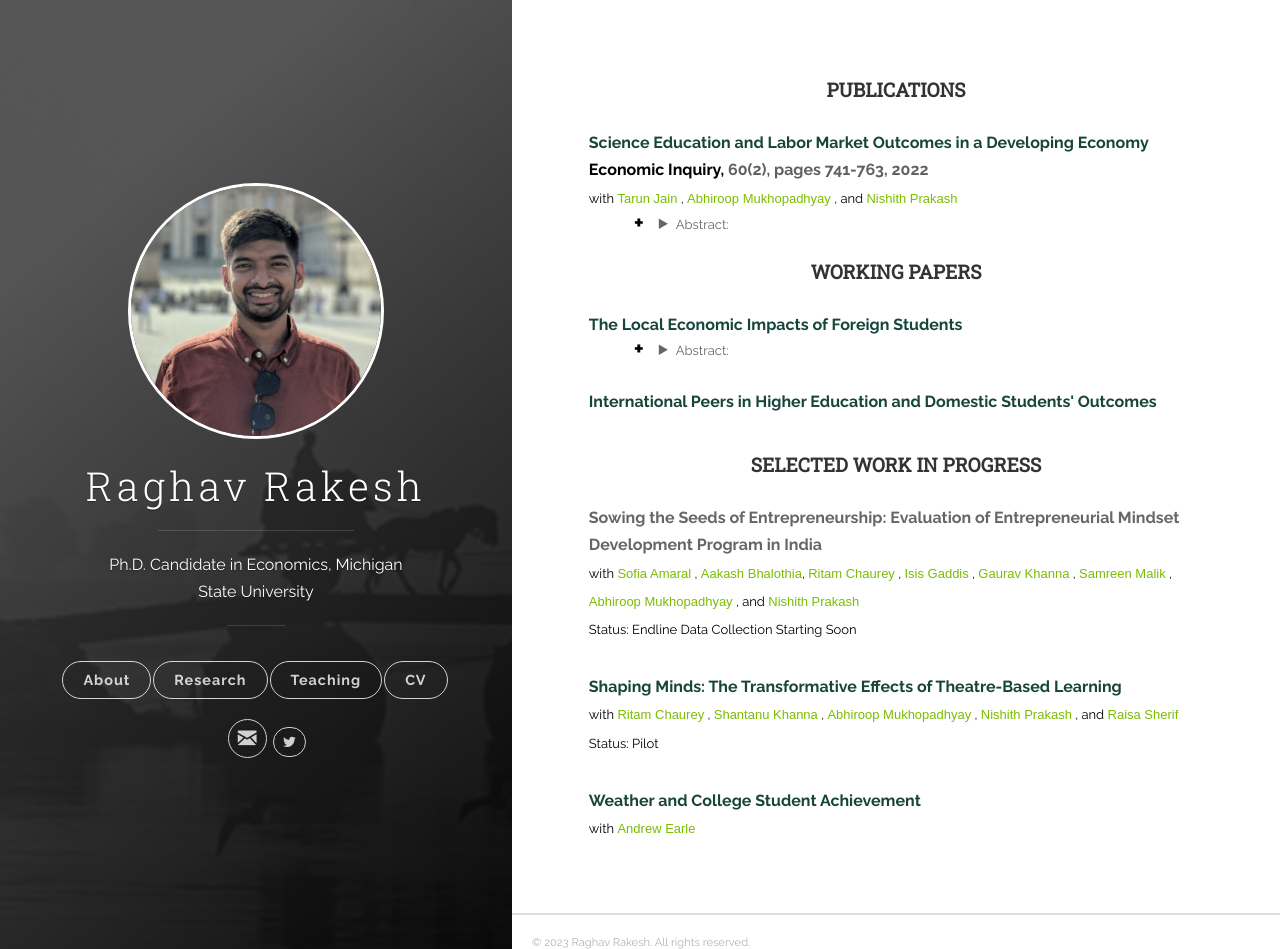
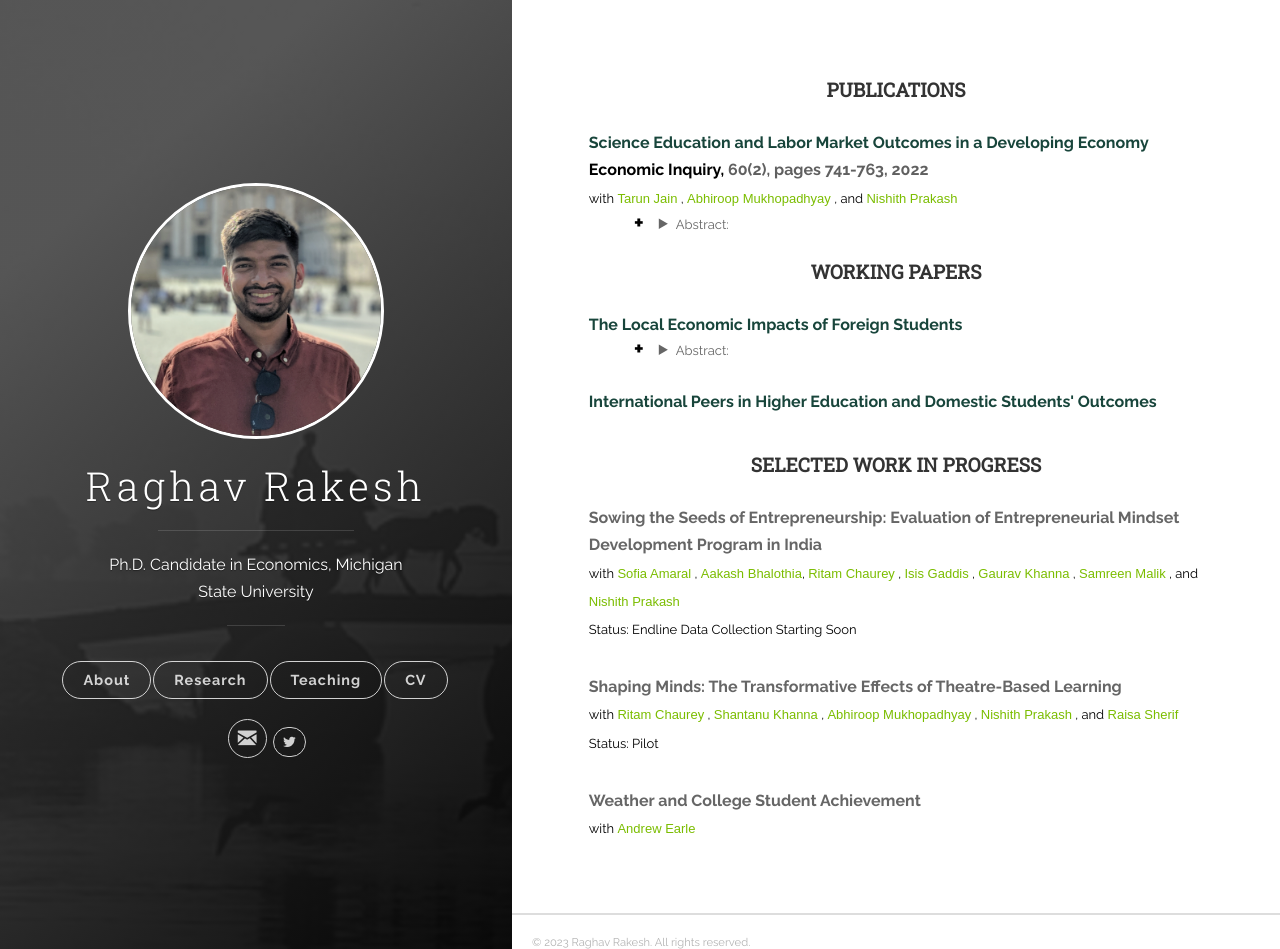
Before and after one commit to raghavrakesh/raghavrakesh.github.io, a Jekyll site: the page built from _posts/2018-06-13-research.markdown, in a window 1280 px wide and 949 px high. Built offline with Jekyll 4.4.1, drawn with Linux system fonts in a browser that asks for light colours.

Commit message:
Update 2018-06-13-research.markdown

```diff
--- a/_posts/2018-06-13-research.markdown
+++ b/_posts/2018-06-13-research.markdown
@@ -115,9 +115,6 @@ tags: [jekyll]
       </a>,
       <a href="https://www.samreenmalik.net/" target="_blank">
         <font face="Arial" color="#7BBD00">Samreen Malik</font>
-      </a>,
-      <a href="https://sites.google.com/view/abhiroop/home" target="_blank">
-        <font face="Arial" color="#7BBD00">Abhiroop Mukhopadhyay</font>
       </a>, and
       <a href="https://nishithprakash.com/">
         <font face="Arial" color="#7BBD00">Nishith Prakash</font>
@@ -133,7 +130,7 @@ tags: [jekyll]
 <p style="margin-top:30px;">
   <b>
     <strong>
-        <font size="3" style="color:#18453B">Shaping Minds: The Transformative Effects of Theatre-Based Learning</font>
+        <font size="3">Shaping Minds: The Transformative Effects of Theatre-Based Learning</font>
     </strong>
     <br>
     <font size="2" style="color:#000000;">
@@ -163,7 +160,7 @@ tags: [jekyll]
 <p style="margin-top:30px;">
   <b>
     <strong>
-        <font size="3" style="color:#18453B">Weather and College Student Achievement</font>
+        <font size="3">Weather and College Student Achievement</font>
     </strong>
     <br>
     <font size="2" style="color:#000000;">
```
